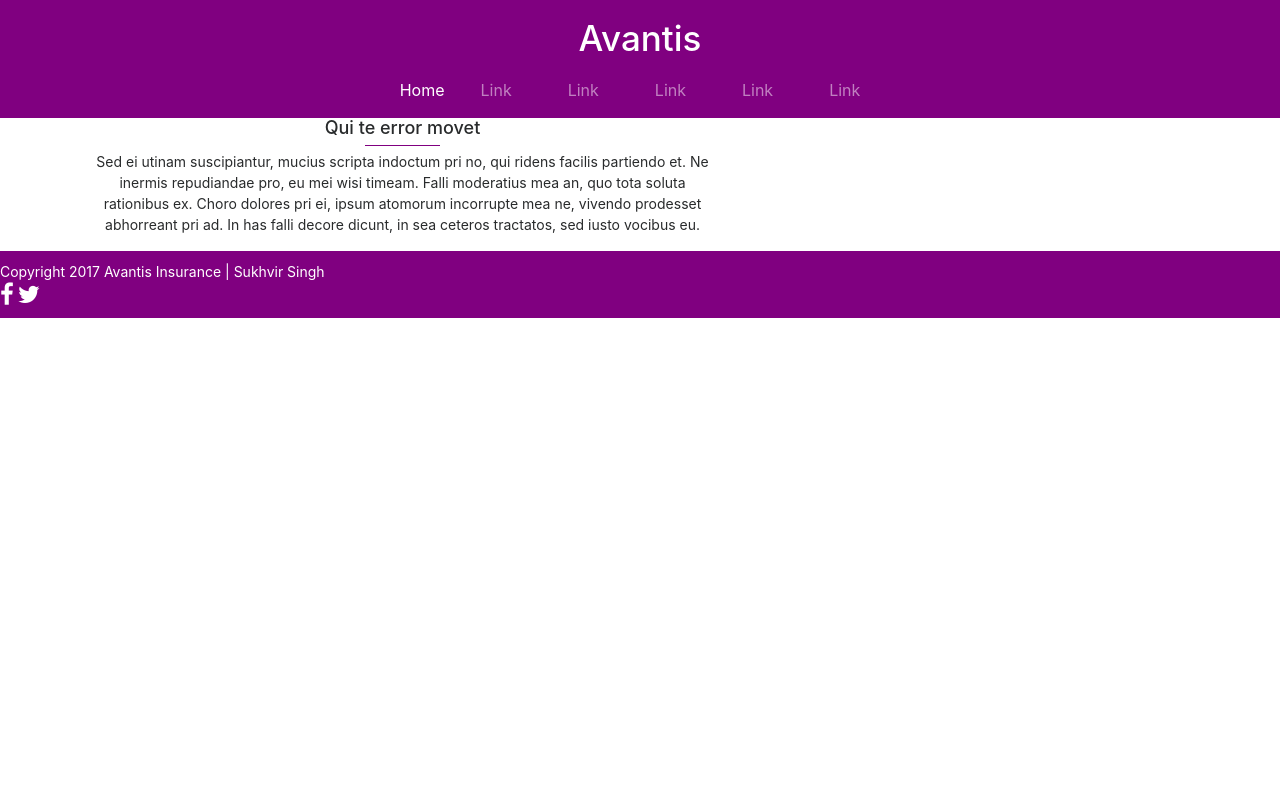
After one commit to sukhstar/avantis, a PHP site: page /html/molecules.html in a window 1280 px wide. The commit adds this page. Run offline with PHP 8.4, Linux system fonts and the light colour scheme.

Commit message:
atoms and molecules

```diff
--- /dev/null
+++ b/app/html/molecules.html
@@ -0,0 +1,87 @@
+<html>
+  <head>
+    <meta charset="UTF-8">
+  <meta name="viewport" content="width=device-width,initial-scale=1">
+    <title> Molecules </title>
+  <meta name="Sukhvir Singh" content="Sukhvir Singh">
+  <meta name="description" content="description here">
+  <meta name="keywords" content="keywords,here">
+  <link rel="stylesheet" href="../css/main.css" type="text/css">
+  </head>
+  <body>
+    <!-- Header -->
+    <div class="header container-fluid">
+      <div class="row">
+        <a class="header__brand navbar-brand" href="#"> <h1 class="header__brand__h1 h1"> Avantis </h1> </a>
+      </div>
+    </div>
+    <!-- Navbar -->
+    <nav class="navbar navbar-toggleable-md navbar-inverse navbar--bg-custom">
+  <button class="navbar-toggler navbar--toggler" type="button" data-toggle="collapse" data-target="#navbarTogglerDemo01" aria-controls="navbarTogglerDemo01" aria-expanded="false" aria-label="Toggle navigation">
+    <span class="navbar-toggler-icon"></span>
+  </button>
+  <div class="navbar--wrapper">
+  <div class="collapse navbar-collapse" id="navbarTogglerDemo01">
+
+    <ul class="navbar-nav mr-auto mt-2 mt-lg-0">
+      <li class="nav-item active">
+        <a class="nav-link" href="#">Home <span class="sr-only">(current)</span></a>
+      </li>
+      <li class="nav-item">
+        <a class="nav-link navbar--link" href="#">Link</a>
+      </li>
+      <li class="nav-item">
+        <a class="nav-link navbar--link" href="#">Link</a>
+      </li>
+      <li class="nav-item">
+        <a class="nav-link navbar--link" href="#">Link</a>
+      </li>
+      <li class="nav-item">
+        <a class="nav-link navbar--link" href="#">Link</a>
+      </li>
+      <li class="nav-item">
+        <a class="nav-link navbar--link" href="#">Link</a>
+      </li>
+    </ul>
+  </div>
+</div>
+</nav>
+
+    <!-- Block -->
+    <div class="container">
+      <div class="row">
+        <div class="block col-lg-7">
+          <h6 class="block_h6 h6"> Qui te error movet </h6>
+          <div class="block__divider divider"></div>
+          <p class="block__p p">
+            Sed ei utinam suscipiantur, mucius scripta indoctum pri no, qui ridens facilis partiendo et. Ne inermis repudiandae pro, eu mei wisi timeam. Falli moderatius mea an, quo tota soluta rationibus ex. Choro dolores pri ei, ipsum atomorum incorrupte mea ne, vivendo prodesset abhorreant pri ad. In has falli decore dicunt, in sea ceteros tractatos, sed iusto vocibus eu.
+          </p>
+        </div>
+      </div>
+    </div>
+
+    <!-- Footer -->
+    <div class="container-fluid footer--wrapper">
+      <div class="row">
+        <div class="footer">
+          <p class="footer__p p"> Copyright 2017 Avantis Insurance | Sukhvir Singh </p>
+          <div class="footer__icon--wrapper">
+            <a href="#" class="footer__link link">
+            <i class="footer__icon icon fa fa-facebook" aria-hidden="true"></i>
+          </a>
+          <a href="#" class="footer__icon icon">
+            <i class="footer__icon icon fa fa-twitter" aria-hidden="true"></i>
+          </a>
+          </div>
+        </div>
+      </div>
+    </div>
+
+
+
+
+  <script src="../scss/bootstrapV4/docs/assets/js/vendor/jquery-slim.min.js"></script>
+  <script src="../scss/bootstrapV4/docs/assets/js/vendor/tether.min.js"></script>
+  <script src="../scss/bootstrapV4/dist/js/bootstrap.min.js"></script>
+  </body>
+</html>
--- /dev/null
+++ b/app/scss/atoms/_divider.scss
@@ -0,0 +1,7 @@
+.divider {
+	width: $divider-width;
+	height:divider-height;
+	background-color: $color-alpha;
+	margin: 5px auto;
+	border-top: $divider-border-top;
+}
--- /dev/null
+++ b/app/scss/atoms/_icon.scss
@@ -0,0 +1,3 @@
+.icon {
+	font-size: $icon-font-size;
+}
--- /dev/null
+++ b/app/scss/atoms/_map.scss
@@ -0,0 +1,4 @@
+#map {
+        height: $map-height;
+        width: $map-width;
+       }
--- a/app/scss/main.scss
+++ b/app/scss/main.scss
@@ -20,13 +20,20 @@
 //
 
 @import 'atoms/_buttons';
+@import 'atoms/_divider';
+@import 'atoms/_icon';
 @import 'atoms/_inputs';
 @import 'atoms/_links';
+@import 'atoms/_map';
 @import 'atoms/_typography';
 
 
 //molecules
 //
+@import 'molecules/_block';
+@import 'molecules/_footer';
+@import 'molecules/_header';
+@import 'molecules/_navbar';
 
 //organisms
 //
--- /dev/null
+++ b/app/scss/molecules/_block.scss
@@ -0,0 +1,4 @@
+.block {
+	text-align: center;
+
+}
--- /dev/null
+++ b/app/scss/molecules/_footer.scss
@@ -0,0 +1,23 @@
+.footer {
+	color:			$color-gamma;
+	font-size:		$footer-font-size;
+	//height:			50px;
+	margin:		10px 0px;
+
+	&--wrapper {
+		background-color: $color-alpha;
+		min-height: 50px;
+	}
+
+	&__p {
+		margin: auto;
+	}
+
+	&__icon {
+		color: $color-gamma;
+
+		&--wrapper {
+			margin-left: 0px;
+		}
+	}
+}
--- /dev/null
+++ b/app/scss/molecules/_header.scss
@@ -0,0 +1,12 @@
+.header {
+	background-color: $color-alpha;
+
+	&__brand {
+		margin: auto;
+
+		&__h1 {
+			color: $color-gamma;
+			margin: $header-brand-h1-margin;
+		}
+	}
+}
--- /dev/null
+++ b/app/scss/molecules/_navbar.scss
@@ -0,0 +1,19 @@
+.navbar {
+
+	&--bg-custom {
+		background-color: $color-alpha;
+	}
+
+	&--wrapper {
+		margin: $navbar-wrapper-margin;
+	}
+
+	&--toggler {
+		margin: auto;
+	}
+
+	&--link {
+		margin: $navbar-link-margin;
+
+	}
+}
--- a/app/scss/utilities/_variables.scss
+++ b/app/scss/utilities/_variables.scss
@@ -19,6 +19,15 @@ $p-font-size:					14px;
 $btn-font-size:					14px;
 $link-font-size:				14px;
 $input-font-size:				14px;
+$footer-font-size:				12px;
+$icon-font-size:				24px;
+
+//divider
+//
+
+$divider-width:					75px;
+$divider-height:				0.1px;
+$divider-border-top: 			1px solid $color-alpha;
 
 //buttons
 //
@@ -28,3 +37,25 @@ $btn-alpha-hover-border:		1.3px solid $color-alpha;
 
 $btn-beta-border:				1.3px solid $color-alpha;
 $btn-beta-hover-border:			1.3px solid $color-alpha;
+
+//map
+//
+
+$map-height:					300px;
+$map-width:						300px;
+
+//
+//molecules
+//
+
+//header
+//
+
+$header-brand-h1-margin: 		15px auto auto auto;
+
+//navbar
+//
+
+$navbar-wrapper-margin:			auto;
+
+$navbar-link-margin:			auto 20px;
```
Also changed, not shown: app/html/atoms.html (+30 -5 lines), app/js/custom-js.js (added, +11 -0 lines), app/css/main.css, 1 other file.
